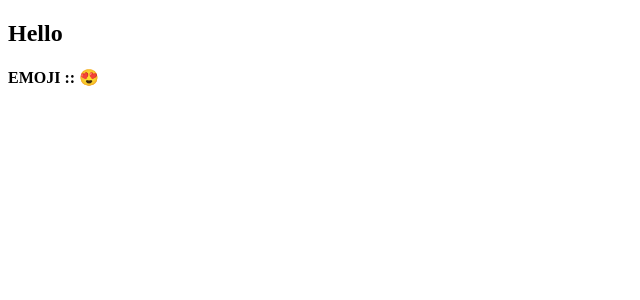
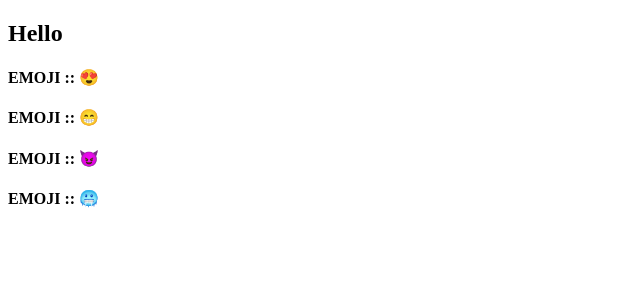
Before and after one commit to CHEONKUK/Movie_App_2019, a React (Create React App) app: page / in a window 1280 px wide. Shown: the top 300 px of the page, without its empty margins (0-640 px from the left). Built offline with nearby package versions, Linux system fonts and the light colour scheme.

Commit message:
191004
# ReactJS Study

```diff
--- a/src/App.js
+++ b/src/App.js
@@ -11,6 +11,9 @@ function App() {
     <div>
       <h2>Hello</h2>
       <Movie name="😍" />
+      <Movie name="😁" />
+      <Movie name="😈" />
+      <Movie name="🥶" />
     </div>
   );
 }
```
